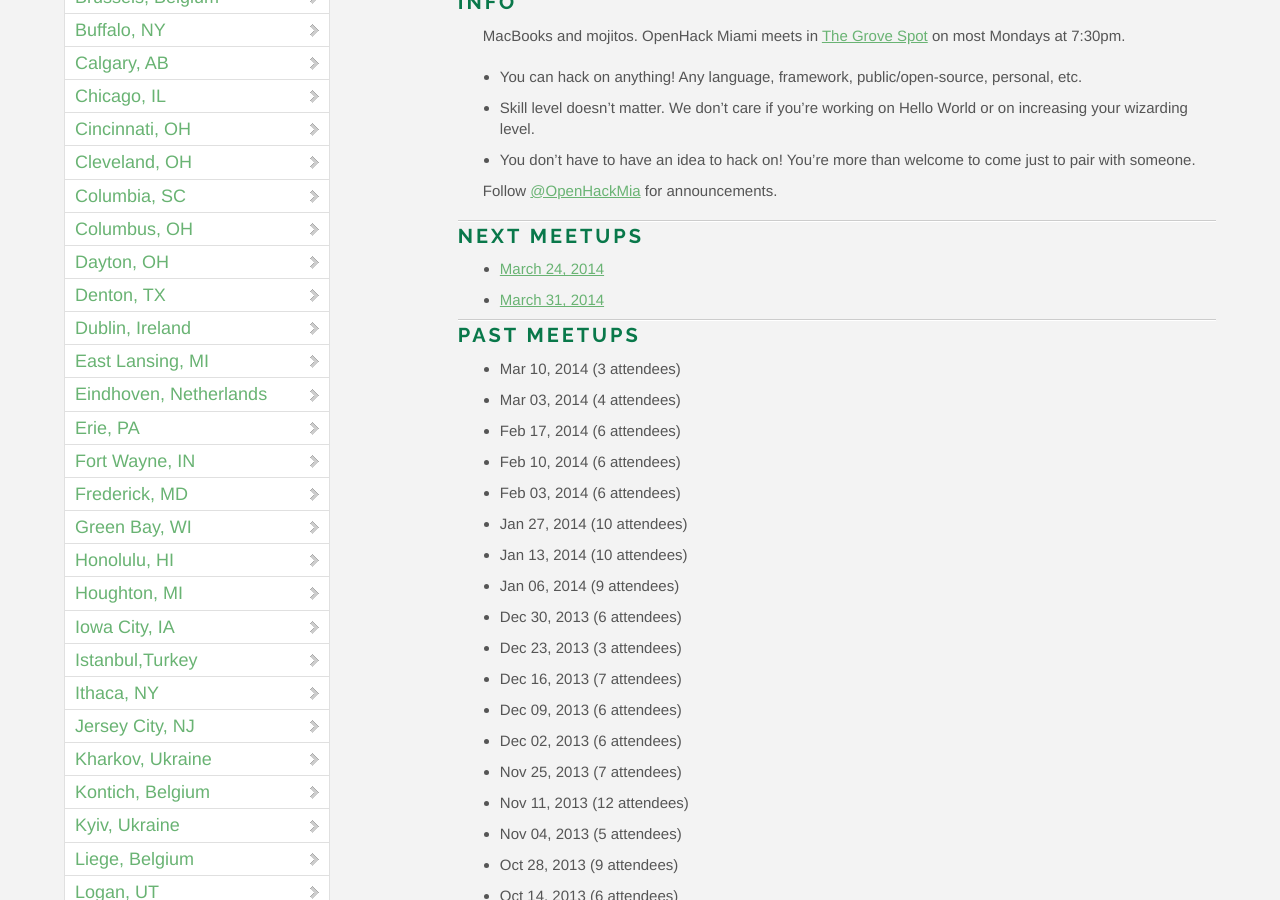
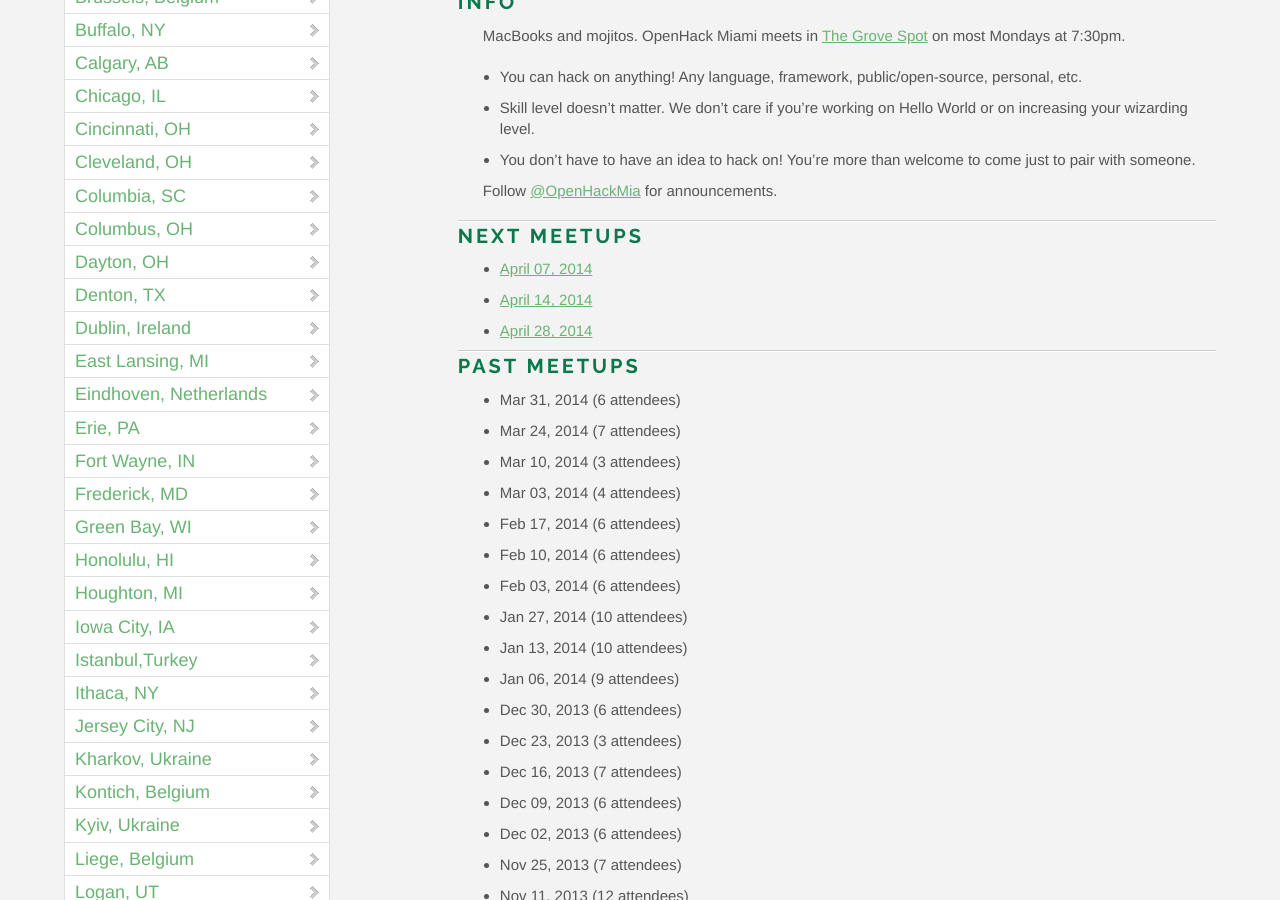
Before and after one commit to OpenHack/openhack.github.com, a Jekyll site: the page built from miami/index.markdown, in a window 1280 px wide and 900 px high, scrolled down 733 px. Built offline with Jekyll 4.4.1, drawn with Linux system fonts in a browser that asks for light colours; nearby versions of some CDN libraries; Markdown is read by kramdown in place of the engine named in the settings; comment, search, counter and statistics services are not loaded.

Commit message:
update miami meetup info

```diff
--- a/miami/index.markdown
+++ b/miami/index.markdown
@@ -19,11 +19,14 @@ Follow [@OpenHackMia](http://twitter.com/openhackmia) for announcements.
 
 ### Next meetups
 
-* [March 24, 2014](http://www.meetup.com/miamirb/events/166817092/)
-* [March 31, 2014](http://www.meetup.com/miamirb/events/166817212/)
+* [April 07, 2014](http://www.meetup.com/miamirb/events/174589862/)
+* [April 14, 2014](http://www.meetup.com/miamirb/events/174589932/)
+* [April 28, 2014](http://www.meetup.com/miamirb/events/174590002/)
 
 ### Past meetups
 
+* Mar 31, 2014 (6 attendees)
+* Mar 24, 2014 (7 attendees)
 * Mar 10, 2014 (3 attendees)
 * Mar 03, 2014 (4 attendees)
 * Feb 17, 2014 (6 attendees)
```
